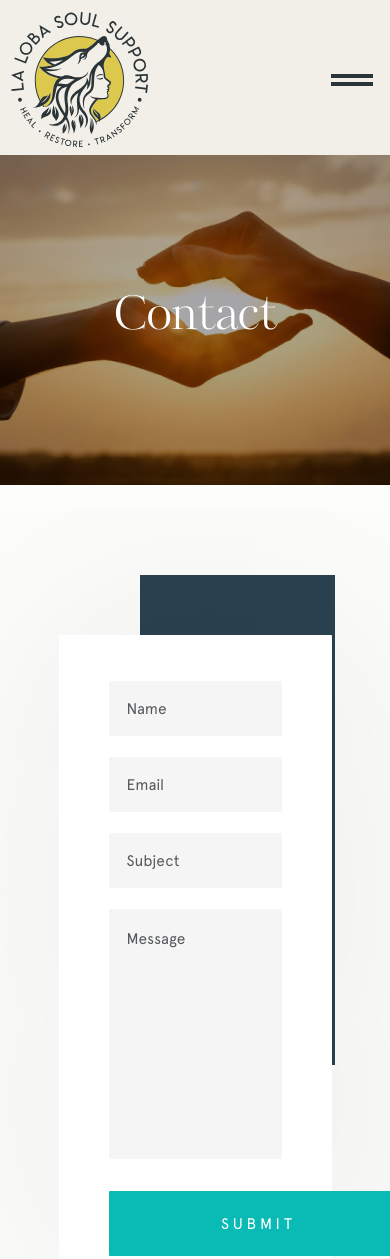
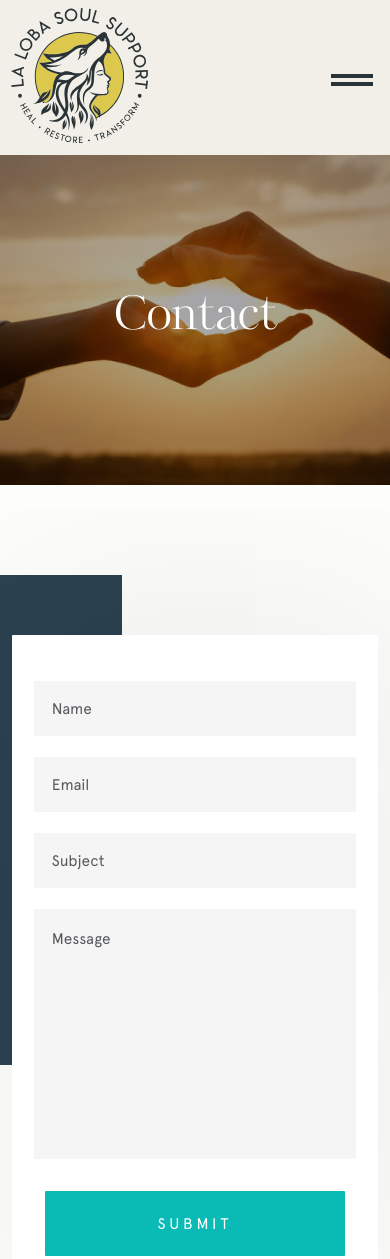
Before and after one commit to Balabek/LaLobaSoulSupport, a plain HTML site: page contact.html in a window 390 px wide. Shown: the top 1259 px of the page. Drawn offline with nearby package versions, Linux system fonts and the light colour scheme.

Commit message:
Homepage (responsive) About (responsive) Archetypal (responsive) Contact (responsive)

```diff
--- a/css/laloba.css
+++ b/css/laloba.css
@@ -78,6 +78,7 @@ img.nav_logo {
     position: relative;
     display: inline-block;
     height: 135px;
+    top: -4px;
 }
 
 :root {
--- a/css/mq.css
+++ b/css/mq.css
@@ -269,3 +269,27 @@
     .accordion-button {font-size: 1.5rem !important;}
     p.faq_bodytext {font-size: 1.2rem;}
 }
+
+
+
+
+/* =-=-=-=-=-=-=-=-=-=-=-=-=-=-=-=-=-=-=-=-= */
+/* ------ CONTACT (INNER PAGE) ------ */
+/* =-=-=-=-=-=-=-=-=-=-=-=-=-=-=-=-=-=-=-=-= */
+
+/* ====== */
+/* Form (section) */
+/* ====== */
+@media screen and (max-width: 991px){
+    form.laloba_contact_form {width: 94%;}
+    .contactform_deco_xl {width: 60vw; left: 115px;}
+}
+
+@media screen and (max-width: 575px){
+    form.laloba_contact_form {padding-left: 22px; padding-right: 22px;}
+    .contactform_deco_xl {width: 57vw; left: -100px;}
+}
+
+@media screen and (max-width: 384px){
+    button.laloba_send_btn {width: 190px;}
+}
```
